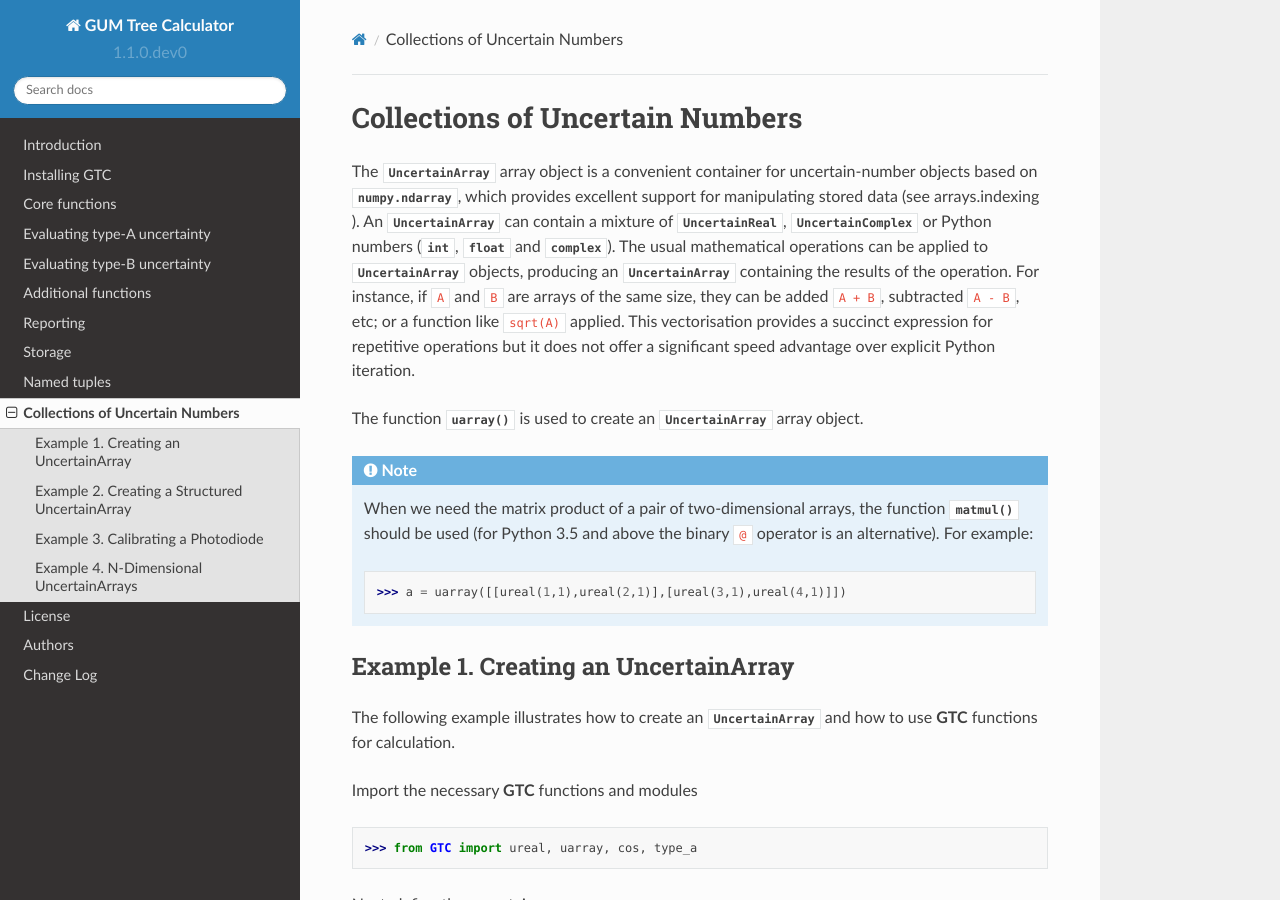
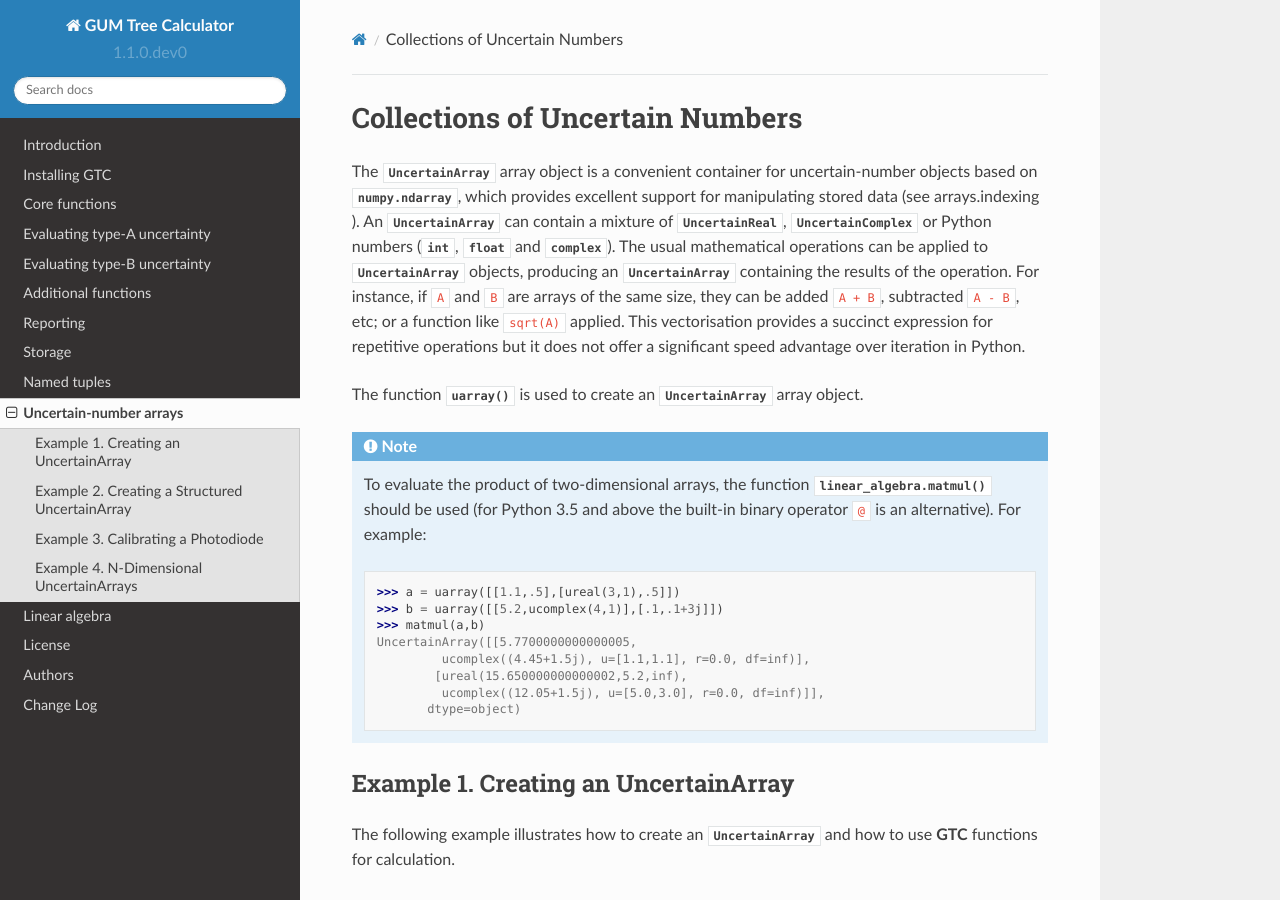
Before and after one commit to MSLNZ/GTC, a Sphinx documentation site: the page built from docs/API/uarray.rst, in a window 1280 px wide and 900 px high. Built offline with Sphinx 7.4.7 and the Read the Docs theme 2.0.0, drawn with Linux system fonts in a browser that asks for light colours.

Commit message:
Working on documentation for uarray and linear_algebra.py

```diff
--- a/docs/API/uarray.rst
+++ b/docs/API/uarray.rst
@@ -9,19 +9,24 @@ for manipulating stored data (see :ref:`arrays.indexing` ). An :class:`.Uncertai
 :class:`~.lib.UncertainComplex` or Python numbers (:class:`int`, :class:`float` and :class:`complex`).
 The usual mathematical operations can be applied to :class:`.UncertainArray` objects, producing an :class:`.UncertainArray`
 containing the results of the operation. For instance, if :code:`A` and :code:`B` are arrays of the same size, they can be added :code:`A + B`, subtracted :code:`A - B`, etc; or a function like :code:`sqrt(A)` applied. This vectorisation provides a succinct expression for repetitive operations
-but it does not offer a significant speed advantage over explicit Python iteration.
+but it does not offer a significant speed advantage over iteration in Python.
 
 The function :func:`~.core.uarray` is used to create an  :class:`.UncertainArray` array object.
 
 .. note::
 
-    When we need the matrix product of a pair of two-dimensional arrays, the
-    function :func:`~core.matmul` should be used (for Python 3.5 and above the
-    binary ``@`` operator is an alternative). For example::
+    To evaluate the product of two-dimensional arrays, the
+    function :func:`linear_algebra.matmul` should be used (for Python 3.5 and above the
+    built-in binary operator ``@`` is an alternative). For example::
 
-        >>> a = uarray([[ureal(1,1),ureal(2,1)],[ureal(3,1),ureal(4,1)]])
-
-
+        >>> a = uarray([[1.1,.5],[ureal(3,1),.5]])
+        >>> b = uarray([[5.2,ucomplex(4,1)],[.1,.1+3j]])
+        >>> matmul(a,b)
+        UncertainArray([[5.7700000000000005,
+                 ucomplex((4.45+1.5j), u=[1.1,1.1], r=0.0, df=inf)],
+                [ureal(15.650000000000002,5.2,inf),
+                 ucomplex((12.05+1.5j), u=[5.0,3.0], r=0.0, df=inf)]],
+               dtype=object)
 
 .. _uarray-example-1:
 
--- a/docs/index.rst
+++ b/docs/index.rst
@@ -26,7 +26,8 @@ GTC Modules
     Reporting <API/reporting_functions>
     Storage <API/persistence>
     Named tuples <API/named_tuples>
-    Collections of Uncertain Numbers <API/uarray.rst>
+    Uncertain-number arrays <API/uarray.rst>
+    Linear algebra <API/linear_algebra.rst>
 
 Release Notes
 -------------
```
Also changed, not shown: docs/API/linear_algebra.rst (added, +12 -0 lines), docs/changelog.rst (line endings or trailing spaces).
